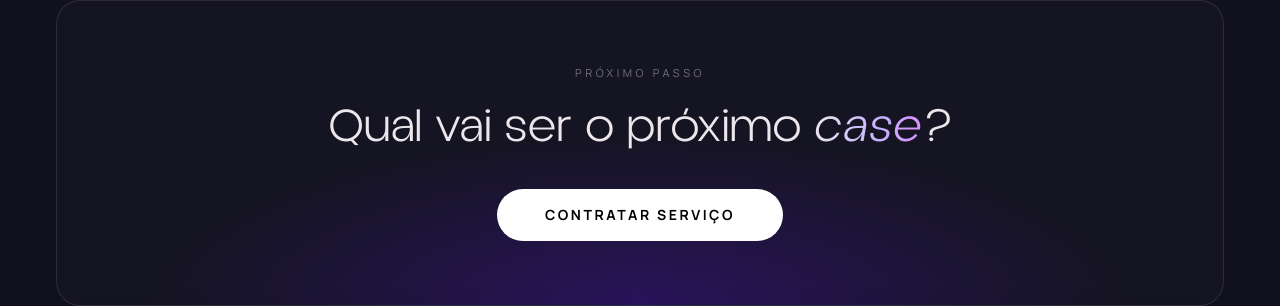
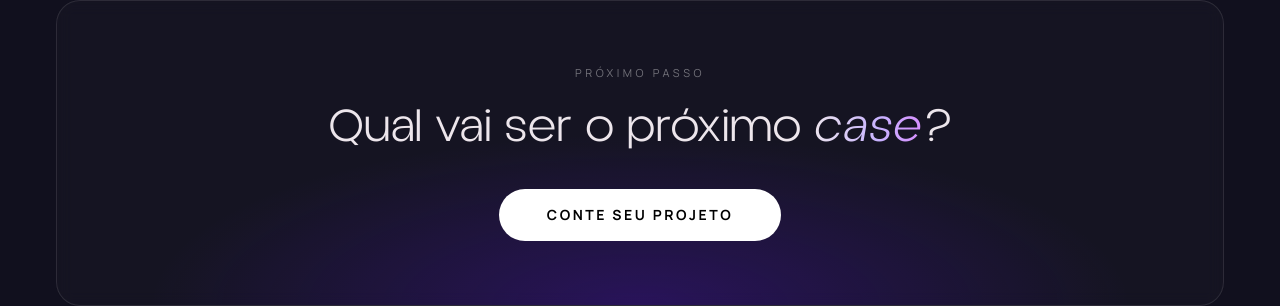
Before and after one commit to kayquebritoo/kayquebrit0, a Next.js app: page /trabalho/clau-amaral in a window 1280 px wide. Shown: the part 4608-4914 px from the top of the page. Built offline with nearby package versions, Linux system fonts and the light colour scheme.

Commit message:
Botão final dos cases: Conte seu projeto
Co-Authored-By: Claude Sonnet 5.5 <noreply@anthropic.com>
Claude-Session: https://claude.ai/code/session_01BeQe9khPtQbgQhRQ94GWzF

```diff
--- a/app/trabalho/[slug]/page.tsx
+++ b/app/trabalho/[slug]/page.tsx
@@ -221,7 +221,7 @@ export default async function ProjectPage({ params }: { params: Promise<{ slug:
             href="/briefing"
             className="relative mt-8 inline-block rounded-full bg-white px-10 py-4 text-sm font-bold uppercase tracking-[0.18em] text-black transition hover:scale-[1.03] md:px-12"
           >
-            Contratar serviço
+            Conte seu projeto
           </Link>
         </div>
 
--- a/app/trabalho/page.tsx
+++ b/app/trabalho/page.tsx
@@ -178,7 +178,7 @@ export default function WorksPage() {
             href="/briefing"
             className="mt-8 inline-block rounded-full bg-white px-10 py-4 text-sm font-bold uppercase tracking-[0.18em] text-black transition hover:scale-[1.03] md:px-12"
           >
-            Contratar serviço
+            Conte seu projeto
           </Link>
         </div>
       </div>
```
